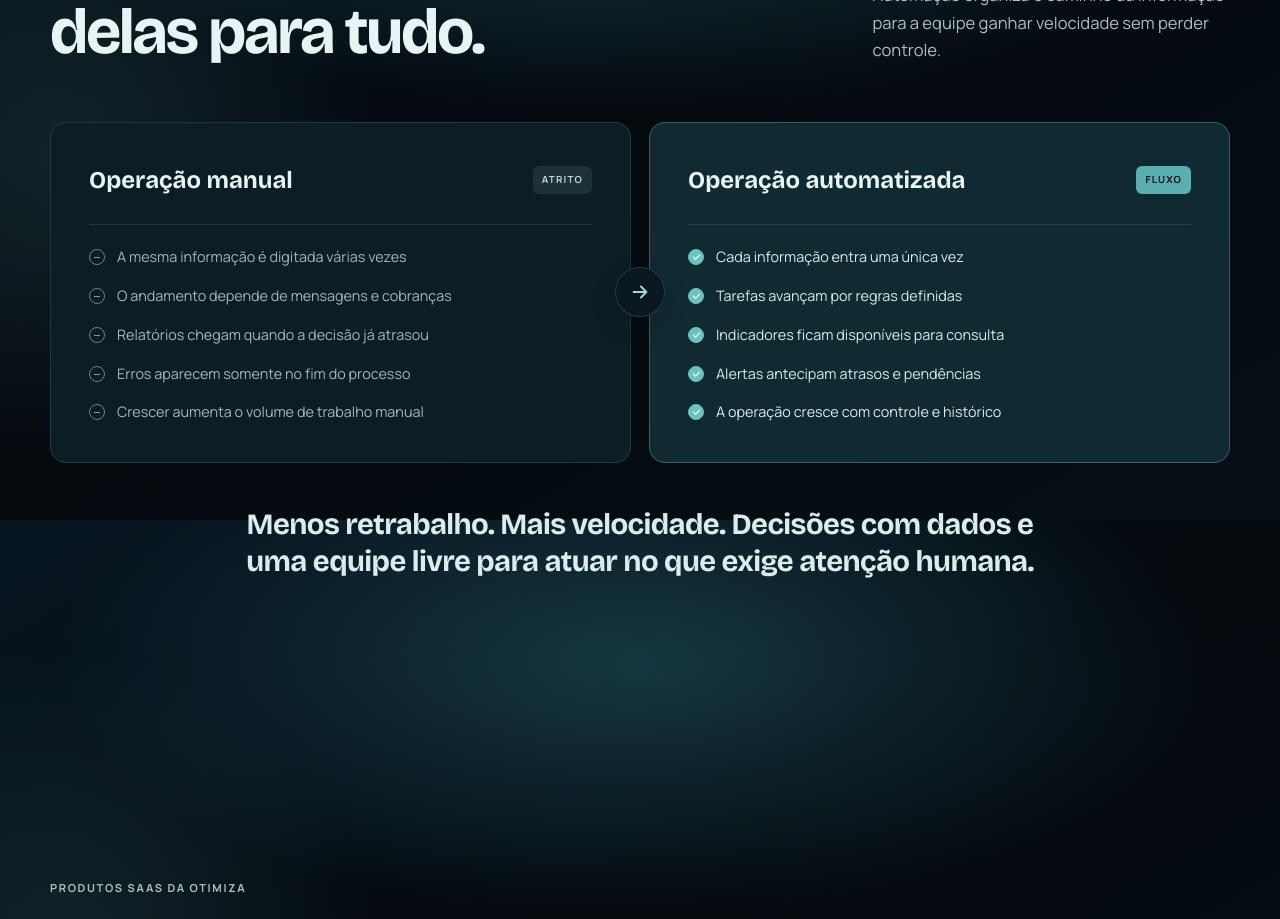
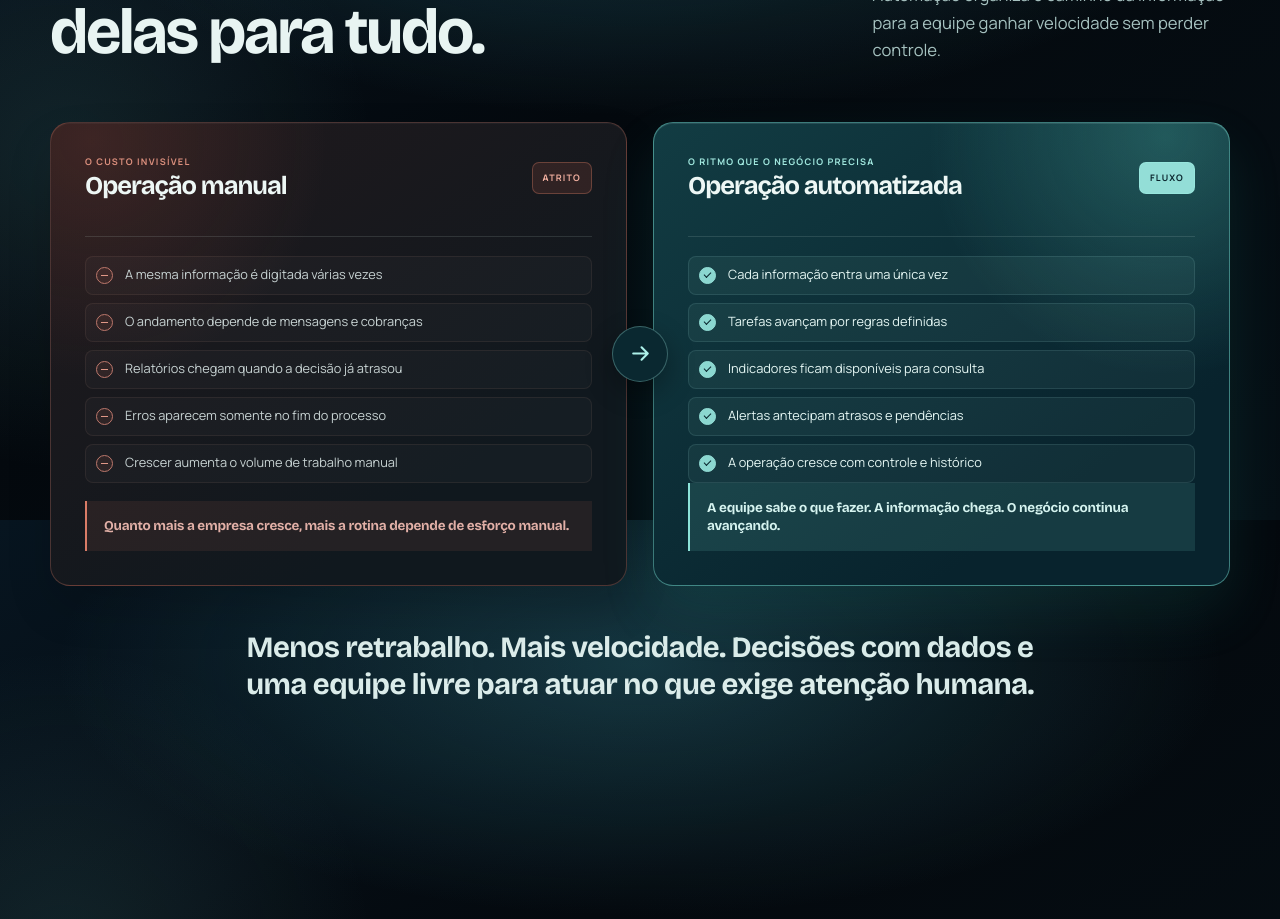
Before and after one commit to guilhermeribeiroc/landing_page, a React (Vite) app: page / in a window 1280 px wide. Shown: the part 5080-5999 px from the top of the page. Built offline with nearby package versions, Linux system fonts and the light colour scheme.

Commit message:
style: emphasize automation comparison

```diff
--- a/src/components/ValueSection.jsx
+++ b/src/components/ValueSection.jsx
@@ -148,15 +148,17 @@ export default function ValueSection() {
 
           <div className="comparison">
             <div className="comparison-side comparison-side--manual">
-              <div className="comparison-head"><span>Operação manual</span><b>ATRITO</b></div>
+              <div className="comparison-head"><span><small>O CUSTO INVISÍVEL</small>Operação manual</span><b>ATRITO</b></div>
               <ul>{comparison.manual.map((item) => <li key={item}><i />{item}</li>)}</ul>
+              <p className="comparison-verdict">Quanto mais a empresa cresce, mais a rotina depende de esforço manual.</p>
             </div>
             <div className="comparison-switch" aria-hidden="true">
               <svg viewBox="0 0 24 24"><path d="M5 12h14M13 6l6 6-6 6" /></svg>
             </div>
             <div className="comparison-side comparison-side--automatic">
-              <div className="comparison-head"><span>Operação automatizada</span><b>FLUXO</b></div>
+              <div className="comparison-head"><span><small>O RITMO QUE O NEGÓCIO PRECISA</small>Operação automatizada</span><b>FLUXO</b></div>
               <ul>{comparison.automatic.map((item) => <li key={item}><i />{item}</li>)}</ul>
+              <p className="comparison-verdict">A equipe sabe o que fazer. A informação chega. O negócio continua avançando.</p>
             </div>
           </div>
 
--- a/src/index.css
+++ b/src/index.css
@@ -570,3 +570,26 @@ main { background: var(--site-background); background-attachment: fixed; }
 .solution-choice-bottom { display: flex; flex-direction: column; gap: 18px; margin-top: auto; padding-top: 22px; border-top: 1px solid rgba(173, 226, 223, .12); }.solution-choice-bottom small { min-height: 34px; color: #8eafb0; font-size: .67rem; line-height: 1.45; }.solution-choice-bottom a { display: inline-flex; align-items: center; justify-content: space-between; color: #b8f2ed; font-size: .76rem; font-weight: 800; text-decoration: none; }.solution-choice-bottom a span { font-size: 1.1rem; transition: transform .2s ease; }.solution-choice-bottom a:hover span { transform: translateX(4px); }
 @media (max-width: 900px) { .solution-card-grid { grid-template-columns: 1fr 1fr; }.solution-choice--featured { grid-column: 1 / -1; min-height: 520px; }.solution-choice--featured .solution-preview { max-width: 570px; }.solution-choice > p { min-height: auto; } }
 @media (max-width: 620px) { .use-cases { padding: 94px 0; }.solutions-heading h2 { font-size: clamp(2.7rem, 12vw, 4.1rem); }.solutions-heading > p:last-child { font-size: .94rem; }.solution-journey { align-items: flex-start; flex-direction: column; gap: 7px; margin-top: 32px; }.solution-journey i { margin-left: 16px; transform: rotate(90deg); }.solution-card-grid { grid-template-columns: 1fr; margin-top: 38px; }.solution-choice, .solution-choice--featured { grid-column: auto; min-height: auto; padding: 24px; }.solution-choice h3 { max-width: 15ch; margin-top: 28px; font-size: 2.05rem; }.solution-choice > p { min-height: auto; }.solution-preview { min-height: 174px; }.solution-choice-bottom small { min-height: auto; } }
+
+/* Contraste explícito: o custo da operação manual contra o ganho da automação. */
+.comparison { gap: 26px; }
+.comparison-side { min-height: 442px; display: flex; flex-direction: column; padding: 34px; border-radius: 20px; box-shadow: inset 0 1px rgba(255, 255, 255, .035), 0 22px 45px rgba(0, 0, 0, .14); }
+.comparison-side--manual { border-color: rgba(222, 125, 104, .28); background: radial-gradient(circle at 7% 4%, rgba(213, 100, 76, .16), transparent 34%), linear-gradient(145deg, #21191c, #10181e 74%); }
+.comparison-side--automatic { border-color: rgba(120, 224, 211, .46); background: radial-gradient(circle at 89% 3%, rgba(105, 232, 213, .23), transparent 35%), linear-gradient(145deg, #123c43, #08232d 76%); box-shadow: inset 0 1px rgba(236, 255, 251, .1), 0 26px 56px rgba(39, 180, 168, .12); }
+.comparison-head { align-items: flex-start; min-height: 80px; padding-bottom: 22px; margin-bottom: 19px; border-bottom-color: rgba(211, 237, 233, .13); }
+.comparison-head span { display: grid; gap: 7px; color: #edf7f5; font-size: clamp(1.38rem, 2vw, 1.65rem); letter-spacing: -.04em; line-height: 1; }
+.comparison-head span small { color: #db8f7d; font-family: var(--body); font-size: .57rem; font-weight: 800; letter-spacing: .14em; line-height: 1; }
+.comparison-side--automatic .comparison-head span small { color: #a1e8df; }
+.comparison-head b { flex: 0 0 auto; margin-top: 5px; padding: 8px 10px; border: 1px solid rgba(230, 130, 106, .32); border-radius: 7px; background: rgba(213, 102, 81, .14); color: #f2b0a0; font-size: .56rem; font-weight: 800; letter-spacing: .13em; }
+.comparison-side--automatic .comparison-head b { border-color: rgba(159, 239, 229, .4); background: #93ded7; color: #09242c; }
+.comparison-side ul { gap: 8px; }
+.comparison-side li { min-height: 39px; align-items: center; padding: 8px 10px; border: 1px solid rgba(237, 174, 158, .08); border-radius: 8px; background: rgba(255, 255, 255, .025); color: #c6d1d1; font-size: .8rem; line-height: 1.35; }
+.comparison-side li i { width: 17px; height: 17px; margin-top: 0; border-color: #bd786c; background: rgba(185, 93, 76, .12); }
+.comparison-side--manual li i::after { width: 7px; background: #e29888; }
+.comparison-side--automatic li { border-color: rgba(177, 239, 233, .11); background: rgba(182, 242, 234, .055); color: #e4f6f3; }
+.comparison-side--automatic li i { border-color: #92ddd5; background: #8bd7d0; }.comparison-side--automatic li i::after { border-color: #08262d; }
+.comparison-verdict { margin-top: auto; padding: 16px 17px; border-left: 2px solid #d97c67; background: rgba(224, 125, 102, .09); color: #e2b0a7; font-family: var(--display); font-size: .84rem; font-weight: 650; line-height: 1.35; letter-spacing: -.018em; }
+.comparison-side--automatic .comparison-verdict { border-left-color: #8ce3d9; background: rgba(127, 224, 212, .12); color: #d5f3ef; }
+.comparison-switch { width: 56px; height: 56px; border: 1px solid rgba(157, 230, 220, .32); background: #0a2830; color: #adf1e9; box-shadow: 0 10px 28px rgba(0, 0, 0, .33); }.comparison-switch svg { width: 25px; }
+@media (max-width: 780px) { .comparison-side { min-height: auto; padding: 27px; }.comparison-head { min-height: 66px; }.comparison-verdict { margin-top: 23px; } }
+@media (max-width: 520px) { .comparison-side { padding: 23px; }.comparison-head span { font-size: 1.45rem; }.comparison-switch { width: 46px; height: 46px; }.comparison-switch svg { width: 21px; } }
```
